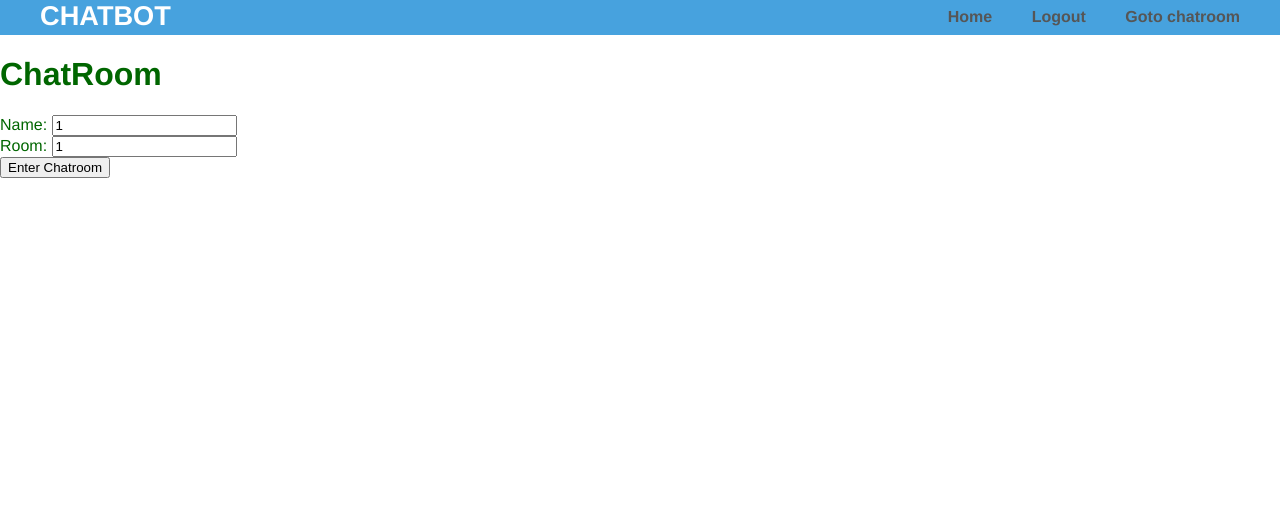
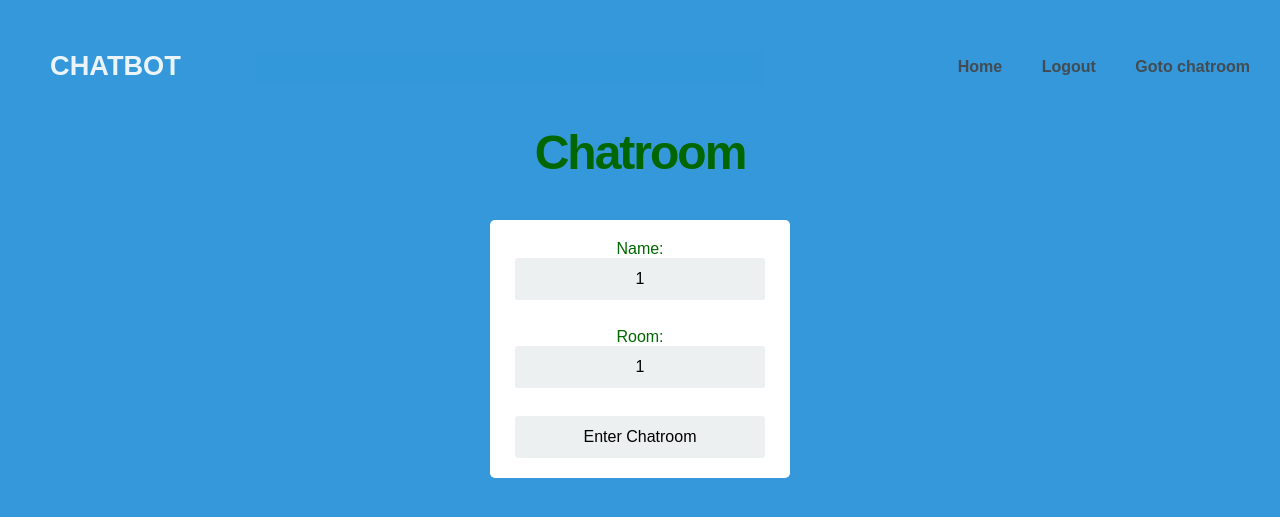
Before and after one commit to thirstycode/Chatbot-With-Flask, a Flask app: page /chatroom in a window 1280 px wide. Shown: the top 517 px of the page. Run offline with Flask 2, Linux system fonts and the light colour scheme; the visitor is signed in with stand-in values (Sample User, id 1).

Commit message:
added css

```diff
--- a/app/templates/base.html
+++ b/app/templates/base.html
@@ -2,7 +2,8 @@
     <head>
       <title>Chatroom</title>
       <link rel="stylesheet" href="{{url_for('static',filename='css/main.css')}}">
-
+      <link rel="stylesheet" href="{{url_for('static',filename='css/style.css')}}">
+      <meta name="viewport" content="width=device-width, initial-scale=1.0">
   </head>
   <body>
 <!--     <div><a href="/">Chatroom Menu</a></div>
--- a/app/templates/chatroom.html
+++ b/app/templates/chatroom.html
@@ -5,13 +5,35 @@
 	{% if data %}
 	<h3>{{data}}</h3>
 	{% else %}
-        <h1>ChatRoom</h1>
+<h2>Chatroom</h2>
+<form method="POST">
+    <div class="login">
+        <div class="login-screen">
+             <div class="login-form">
+                <div class="control-group">
+                    {{ form.hidden_tag() }}
+                    {{ form.name.label }}: {{ form.name() }} {% for error in form.name.errors %}{{ error }}{% endfor %}<br><br>
+                    <label class="login-field-icon fui-user" for="login-name"></label>
+                </div>
+                <div class="control-group">
+                    {{ form.room.label }}: {{ form.room() }} {% for error in form.room.errors %}{{ error }}{% endfor %}<br><br>
+                    <label class="login-field-icon fui-lock" for="login-pass"></label>
+                </div>
+                    {{ form.submit() }}
+                     <br>
+            </div>
+        </div>
+    </div>
+</form>
+
+
+<!--         <h1>ChatRoom</h1>
         <form method="POST">
             {{ form.hidden_tag() }}
-            {{ form.name.label }}: {{ form.name() }} {% for error in form.name.errors %}{{ error }}{% endfor %}<br>
-            {{ form.room.label }}: {{ form.room() }} {% for error in form.room.errors %}{{ error }}{% endfor %}<br>
+            {{ form.name.label }}: {{ form.name() }} {% for error in form.name.errors %}{{ error }}{% endfor %}<br><br>
+            {{ form.room.label }}: {{ form.room() }} {% for error in form.room.errors %}{{ error }}{% endfor %}<br><br>
             {{ form.submit() }}
-        </form>
+        </form> -->
 	{% endif %}
 
 {% else %}
```
Also changed, not shown: app/templates/chat.html (+6 -5 lines), app/templates/index.html (+6 -4 lines), app/templates/register.html (+5 -5 lines).
